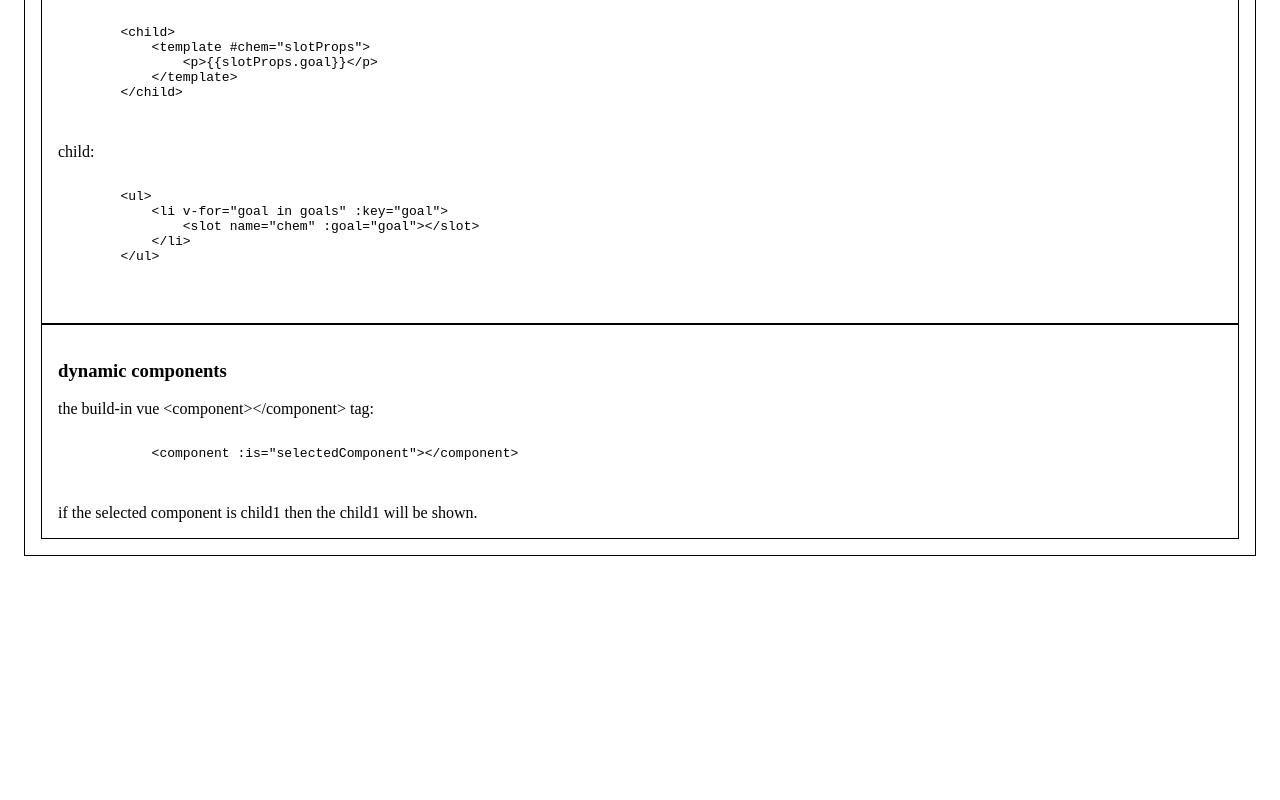
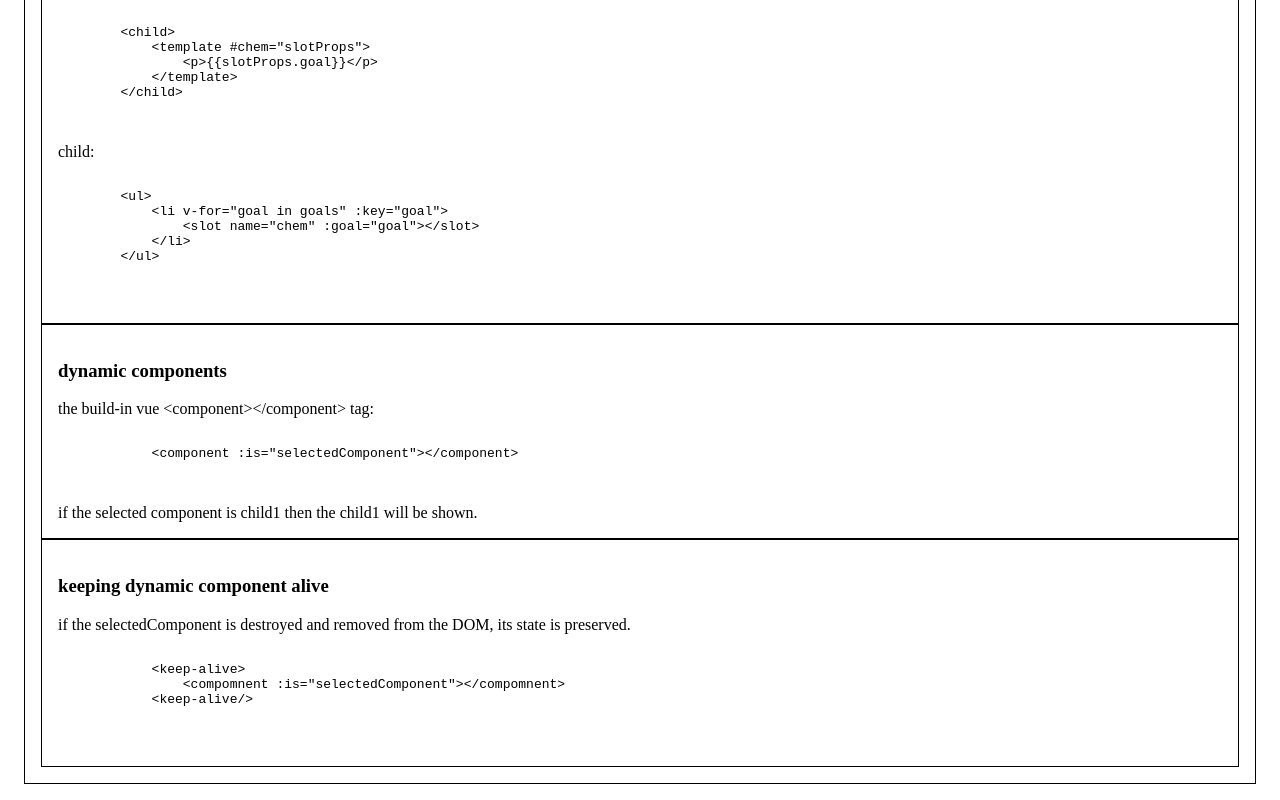
Before and after one commit to MohammadFAHssn/V_u_e, a Vue app in the folder vue-project/: page /diving-deeper-into-components in a window 1280 px wide. Shown: the part 685-1485 px from the top of the page. Before the commit the page ends 1257 px from the top, so only its background shows below. Built offline with nearby package versions, Linux system fonts and the light colour scheme.

Commit message:
keeping dynamic component alive

```diff
--- a/vue-project/src/components/DivingDeeperIntoComponents/DivingDeeperIntoComponents.vue
+++ b/vue-project/src/components/DivingDeeperIntoComponents/DivingDeeperIntoComponents.vue
@@ -78,4 +78,17 @@ export default {}
       if the selected component is child1 then the child1 will be shown.
     </div>
   </section>
+
+  <!-- keeping dynamic component alive -->
+  <section class="tip">
+    <h3>keeping dynamic component alive</h3>
+    if the selectedComponent is destroyed and removed from the DOM, its state is preserved.
+    <pre>
+        <code>
+            &lt;keep-alive&gt;
+                &lt;compomnent :is=&quot;selectedComponent&quot;&gt;&lt;/compomnent&gt;
+            &lt;keep-alive/&gt;
+        </code>
+      </pre>
+  </section>
 </template>
```
